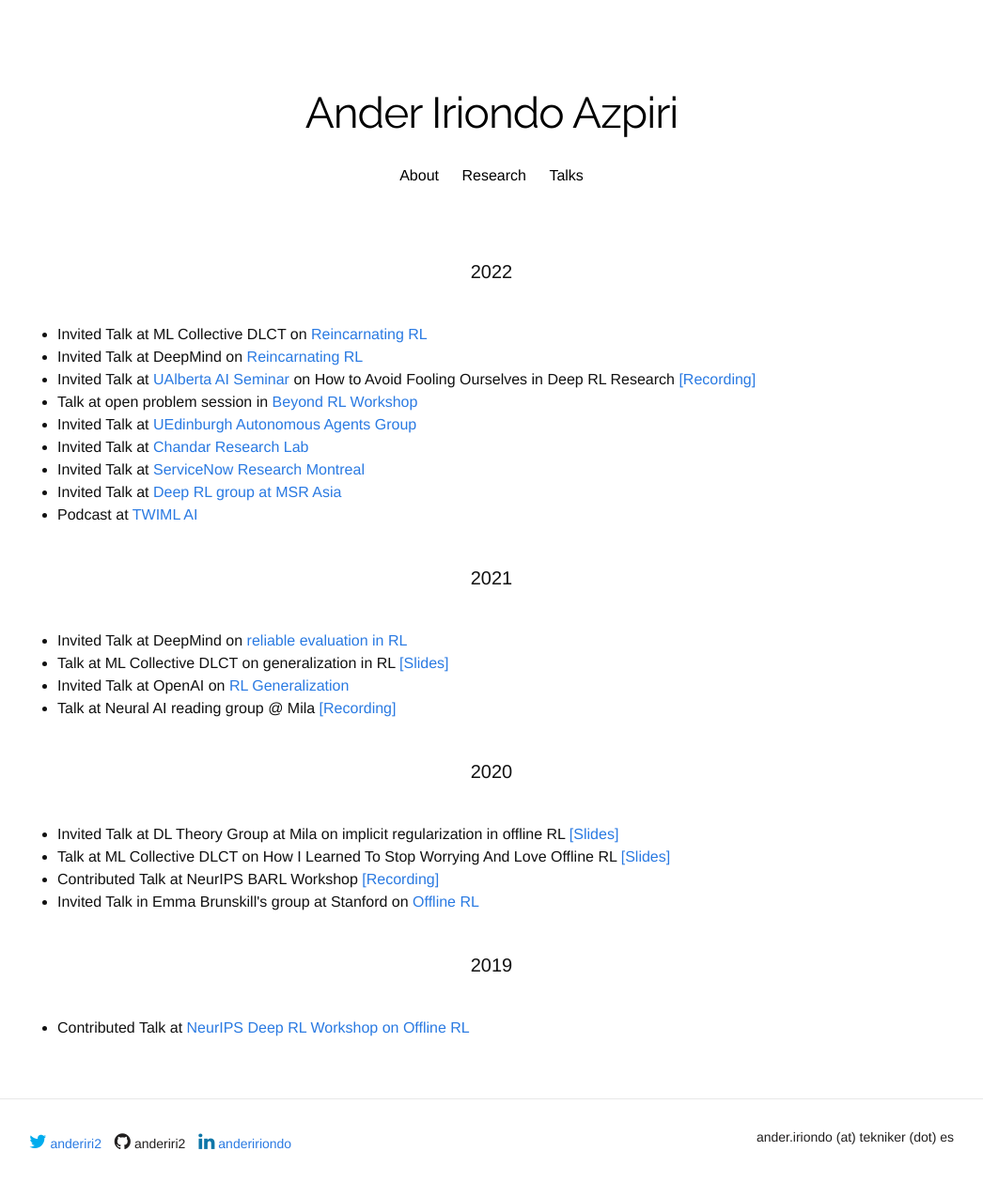
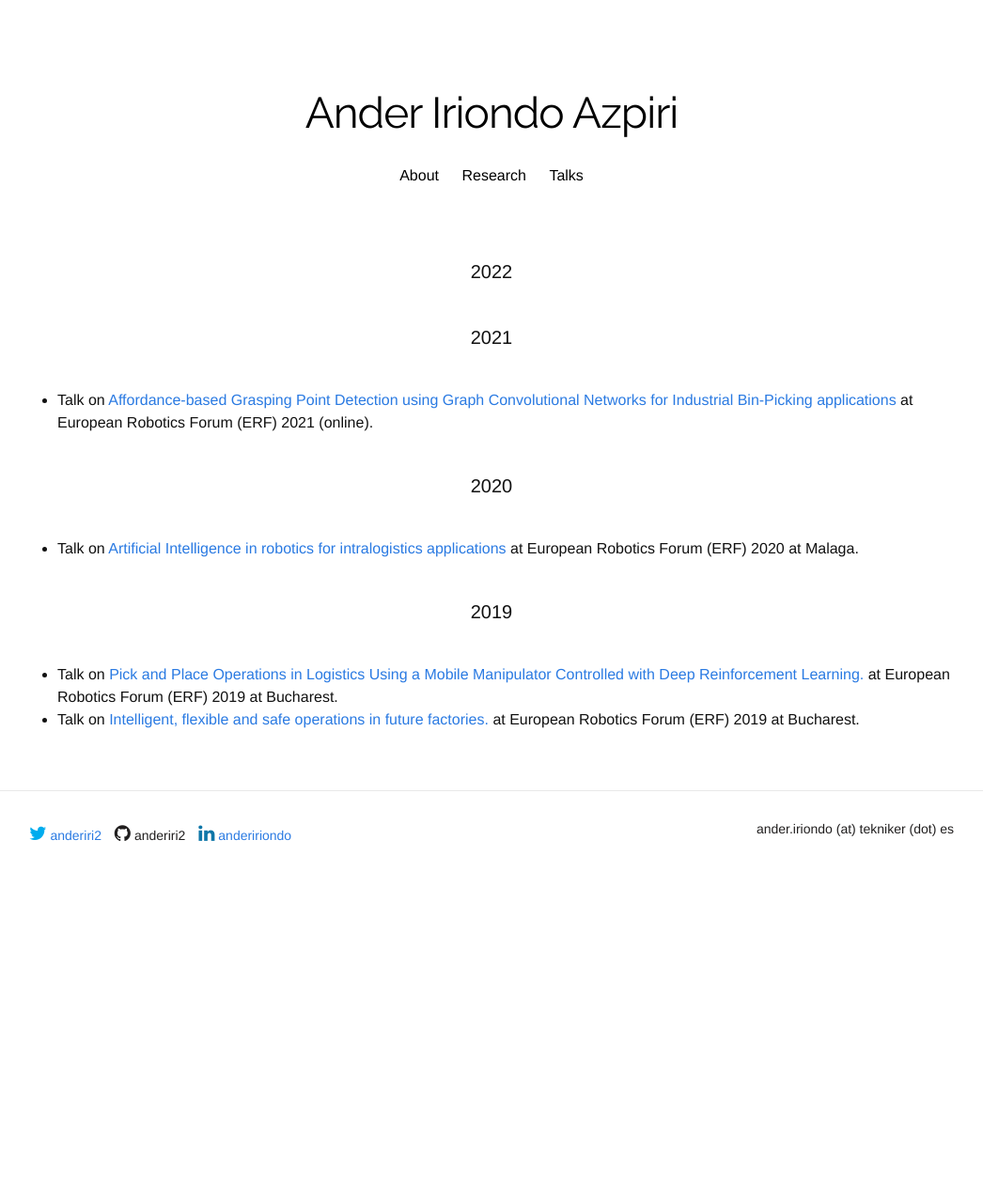
Before and after one commit to anderiri2/anderiri2.github.io, a Jekyll site: the page built from talks.html, in a window 1280 px wide. Shown: the whole page at 94% size, without its empty margins (117-1163 px from the left). Built offline with Jekyll 4.4.1, drawn with Linux system fonts in a browser that asks for light colours; nearby versions of some CDN libraries; some web fonts are replaced; a style sheet for code colours, icons or effects is not loaded; after the commit the page ends 947 px from its top, so only the background shows below that.

Commit message:
Correct third research and add talks.

```diff
--- a/research.html
+++ b/research.html
@@ -31,7 +31,7 @@
 
     <b> Vision Transformer based knowledge distillation for fasteners defect detection </b>
     <p> Vignesh Sampathm, Iñaki Maurtua, J.J. Aguilar, <b>Ander Iriondo</b>, Iker Lluvia, Andoni Rivera <br />
-    MDPI Sensors </p>
+    2022 International Conference on Electrical, Computer and Energy Technologies (ICECET) </p>
   <p> Computer vision based visual inspection systems are gaining enormous importance for manufacturing quality control in recent years due to the advent of Convolutional neural networks (CNN) and transformer-based (vision) models. CNN based models attempt to extract global features by gradually increasing the receptive field, while long-range dependencies are ignored. Therefore, CNN recognizes objects based on the texture instead of the shape. Transformer models, on the other hand, enable modeling long range dependencies using self-attention mechanism. But learning ability of spatial information inside each patch is limited, which means it can disregard a significant spatial local pattern, such as texture. In this work, we propose to combine transformer-based and CNN-based models to take advantage of the strengths of both methods. To meet inference time constraints of real time defect classification tasks, we exploit knowledge distillation method (KD) using softened logits of ensemble model as supervision to train a lightweight CNN model (Resnet18). The study showed that the proposed vision transformer-based KD approach overcome the requirements of limited computational resources and can be deployed on low-power and resource limited devices. The experimental results also showed that proposed framework outperforms in terms of mean accuracy on the test datasets compared to stand-alone CNN methods.
   </p>
   </div>
--- a/talks.html
+++ b/talks.html
@@ -4,37 +4,24 @@
 ---
 
 <h1 class="page-heading"> 2022 </h1>
-<ul>
-  <li> Invited Talk at ML Collective DLCT on <a href="https://www.youtube.com/watch?v=unxIT_KhHgA"> Reincarnating RL </a> </li>
-  <li> Invited Talk at DeepMind on <a href="https://agarwl.github.io/reincarnating_rl"> Reincarnating RL </a> </li>
-  <li> Invited Talk at <a href="https://sites.google.com/corp/ualberta.ca/ai-seminar/past-seminars/2022"> UAlberta AI Seminar</a> on How to Avoid Fooling Ourselves in Deep RL Research <a href="https://youtu.be/Yfy0zW7H8Uw"> [Recording] </a> </li>
-  <li> Talk at open problem session in <a href="https://sites.google.com/corp/view/new-ml-model/home"> Beyond RL Workshop </a> </li>
-  <li> Invited Talk at <a href="https://agents.inf.ed.ac.uk/reading-group/"> UEdinburgh Autonomous Agents Group </a> </li>
-  <li> Invited Talk at <a href="https://chandar-lab.github.io/"> Chandar Research Lab </a> </li>
-  <li> Invited Talk at <a href="https://www.servicenow.com/research/people.html/"> ServiceNow Research Montreal </a> </li>
-  <li> Invited Talk at <a href="https://www.microsoft.com/en-us/research/group/deep-and-reinforcement-learning-group/"> Deep RL group at MSR Asia </a> </li>
-  <li> Podcast at <a href="https://twimlai.com/podcast/twimlai/deep-reinforcement-learning-edge-statistical-precipice-rishabh-agarwal/"> TWIML AI </a> </li>
-</ul>
+<!-- <ul>
+
+</ul> -->
 
 <h1 class="page-heading"> 2021 </h1>
 <ul>
-    <li> Invited Talk at DeepMind on <a href="agarwl.github.io/rliable"> reliable evaluation in RL </a> </li>
-    <li> Talk at ML Collective DLCT on generalization in RL <a href="https://agarwl.github.io/pse/pdfs/slides.pdf"> [Slides] </a> </li>
-    <li> Invited Talk at OpenAI on <a href="https://agarwl.github.io/pse"> RL Generalization </a> </li>
-    <li> Talk at Neural AI reading group @ Mila <a href="https://bluejeans.com/playback/s/LecOfkniIRwGmO2emKrlRwtOJbmLfQG6z1ujjwqe2L0nItD1539odoGx5qC13MZx"> [Recording] </a> </li>
+  <li> Talk on <a href="https://drive.google.com/file/d/1tdyN69yfzVHM9axG4-LLJDIknoETk5Bw/view">Affordance-based Grasping Point Detection using Graph Convolutional Networks for Industrial Bin-Picking applications </a> at European Robotics Forum (ERF) 2021 (online).</li>
 </ul>
 
 <h1 class="page-heading"> 2020 </h1>
 <ul>
-  <li> Invited Talk at DL Theory Group at Mila on implicit regularization in offline RL <a href="https://drive.google.com/file/d/1vFs1FDS-h8HQ1J1rUKCgpbDlKTCZMap-/view?usp=sharing"> [Slides] </a> </li>
-  <li> Talk at ML Collective DLCT on How I Learned To Stop Worrying And Love Offline RL <a href="https://rosanneliu.com/dlctfs/dlct_201204.pdf"> [Slides] </a> </li>
-  <li> Contributed Talk at NeurIPS BARL Workshop <a href="https://slideslive.com/38942373/contrastive-behavioral-similarity-embeddings-for-generalization-in-reinforcement-learning"> [Recording] </a> </li>
-  <li> Invited Talk in Emma Brunskill's group at Stanford on <a href="https://offline-rl-neurips.github.io"> Offline RL </a> </li>
+  <li> Talk on <a href="https://drive.google.com/file/d/1ISoi\_gXWrXVSLgJmwzi3pNN3PTICSTK8/view">Artificial Intelligence in robotics for intralogistics applications </a> at European Robotics Forum (ERF) 2020 at Malaga.</li>
+
 </ul>
 
 <h1 class="page-heading"> 2019 </h1>
 <ul>
-  <li> Contributed Talk at <a href='https://slideslive.com/38922027/deep-reinforcement-learning-3?t=1728'> NeurIPS Deep RL Workshop on Offline RL </a> </li>
+  <li> Talk on <a href="https://zenodo.org/record/3458219\#.Yrsl3i8lMvE">Pick and Place Operations in Logistics Using a Mobile Manipulator Controlled with Deep Reinforcement Learning. </a> at European Robotics Forum (ERF) 2019 at Bucharest.</li>
+  <li> Talk on <a href="https://roboception.com/wp-content/uploads/2019/04/ERF2019-Intelligent\_-flexible\_and\_safe\_operations-Tekniker.pdf">Intelligent, flexible and safe operations in future
+  factories. </a> at European Robotics Forum (ERF) 2019 at Bucharest.</li>
 </ul>
-
-</ul>
```
